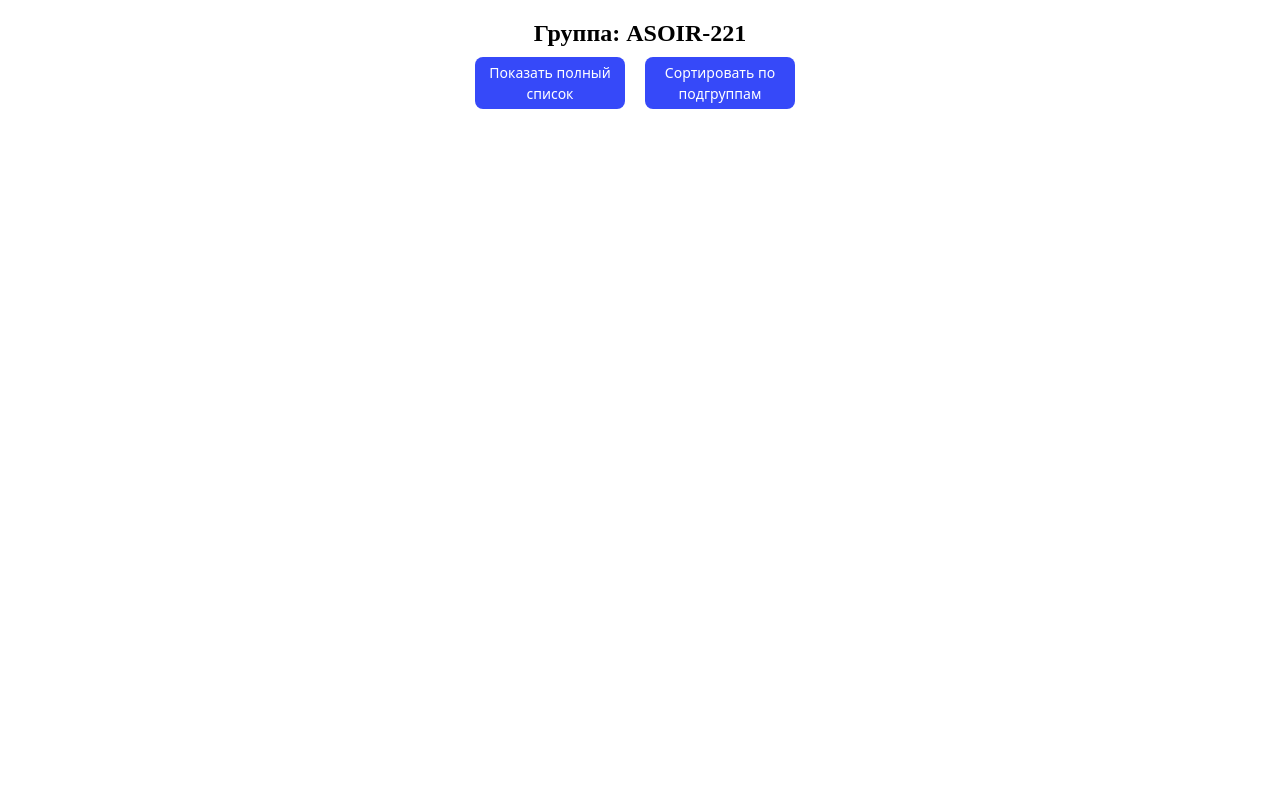
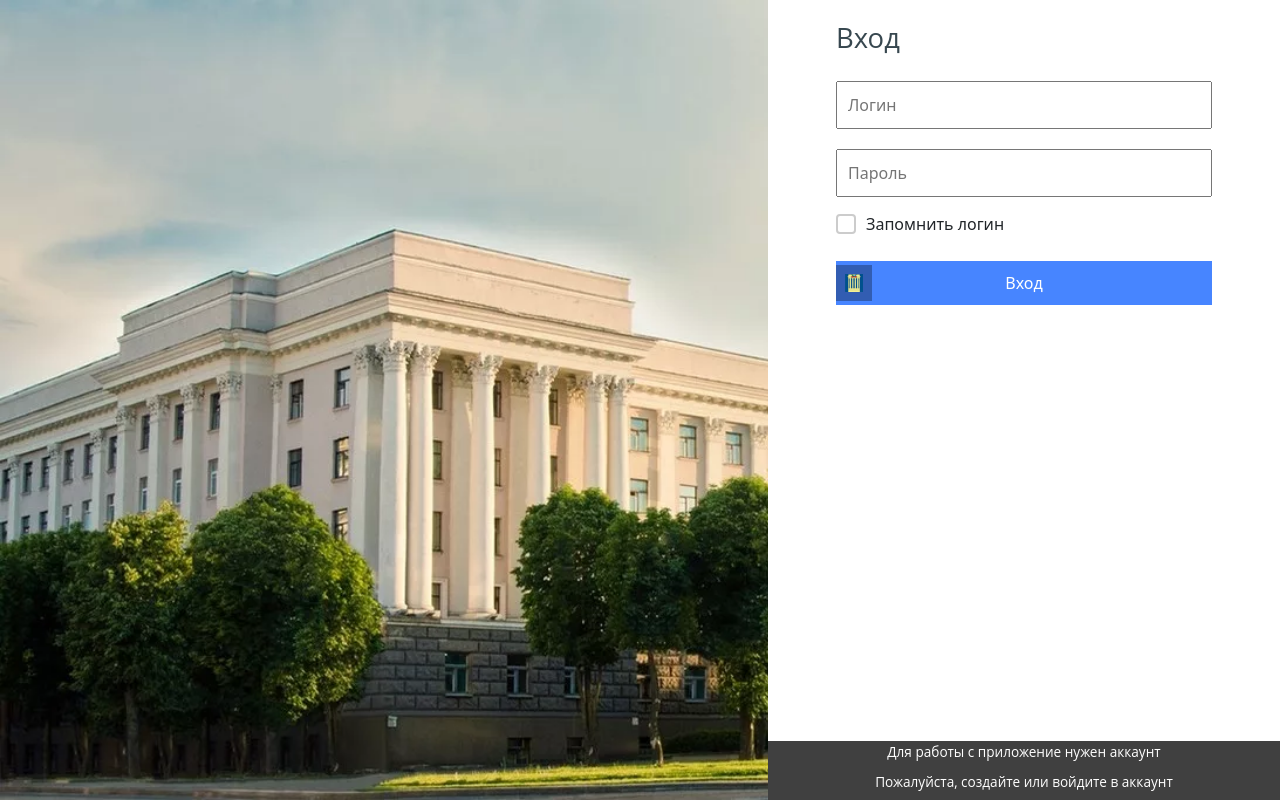
Before and after one commit to Rubick1337/JournalUniversity, a React (Create React App) app in the folder Client/journal/: page / in a window 1280 px wide. Built offline with nearby package versions, Linux system fonts and the light colour scheme.

Commit message:
fix: login page

```diff
--- a/Client/journal/src/pages/LoginPage/LoginPage.jsx
+++ b/Client/journal/src/pages/LoginPage/LoginPage.jsx
@@ -1,25 +1,17 @@
 import React, { useState } from 'react';
 
 import './LoginStyle.css';
-
-import StudentsGroup from "../../components/StudentsGroup/StudentsGroup";
+import InfoMessage from "../../components/InfoMessegeLogin/InfoMessegaLogin";
+import Login from "../../components/Login/Login";
 
 function LoginPage() {
-    const [selectedDay, setSelectedDay] = useState(null);
-
-    const handleDaySelect = (dayOfWeek) => {
-        setSelectedDay(dayOfWeek);
-    };
-
     return (
         <main>
             <div className="container__login">
-                {/*<InfoMessage />*/}
-                {/*<Login />*/}
-                <StudentsGroup></StudentsGroup>
+                <InfoMessage />
+                <Login />
             </div>
         </main>
     );
 }
-
 export default LoginPage;
```
